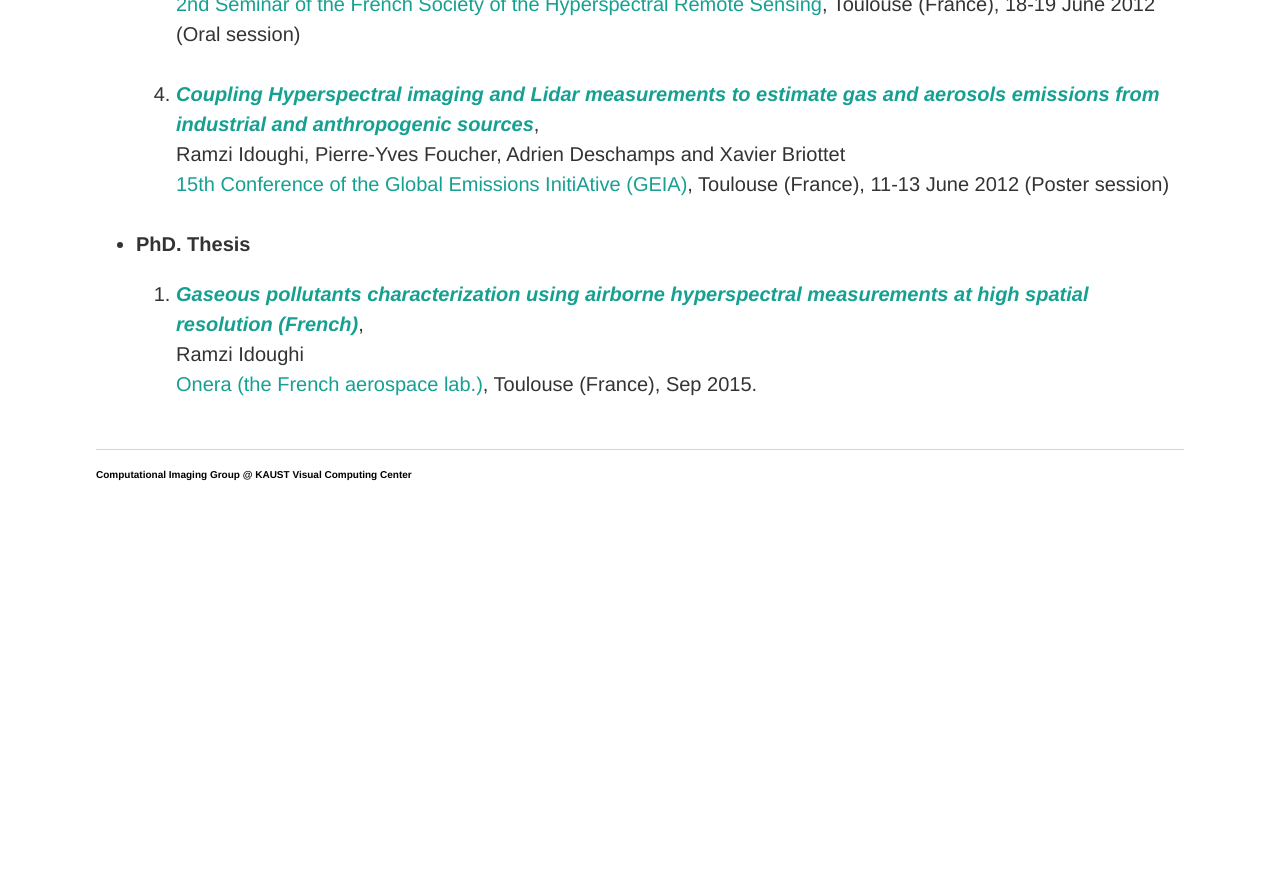
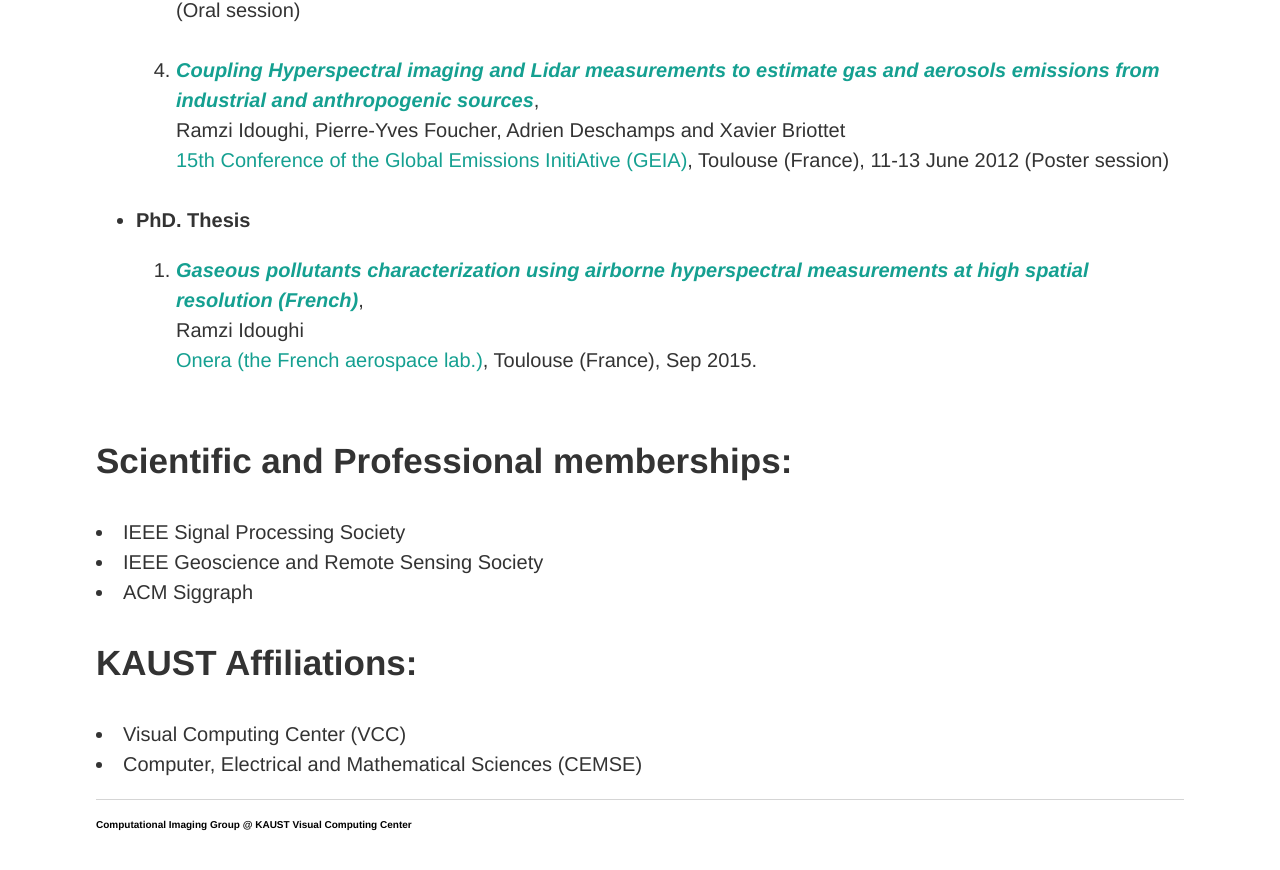
Before and after one commit to vccimaging/vccimaging.github.io, a Jekyll site: the page built from People/idoughr/index.html, in a window 1280 px wide and 900 px high, scrolled down 1810 px. Shown: the top 870 px of the window. Built offline with Jekyll 4.4.1, drawn with Linux system fonts in a browser that asks for light colours; before the commit the page ends 2360 px from its top, so only the background shows below that.

Commit message:
Update index.html

```diff
--- a/People/idoughr/index.html
+++ b/People/idoughr/index.html
@@ -22,13 +22,13 @@ height: 196
 <b>Additional details:</b> <a href=bio>Bio</a><p>
 
 
-<h2>Publications</h2>
+<h3>Publications</h3>
 
-<h3>Recent Publications (within VCC)</h3>
+<h4>Recent Publications (within VCC)</h4>
 {% include publicationlist.html name="R. Idoughi" minYear=2016 %}
 <br>
 <br>
-<h3>Other Publications</h3>
+<h4>Other Publications</h4>
 <ul>
 <li><b>Journal</b> <p>
 <ol>
@@ -36,7 +36,7 @@ height: 196
 <br>Ramzi Idoughi, Thomas H. G. Vidal, Pierre-Yves Foucher, Marc-Andr&eacute; Gagnon and Xavier Briottet <br>
 <a href="https://www.hindawi.com/journals/jspec/2016/5428762/"> Journal of Spectroscopy, Volume 2016, Article ID 5428762, 17 pages</a><br>
 A corrigendum for this article has been published. To view the corrigendum, please click <a href="https://www.researchgate.net/publication/311751681_Corrigendum_to_Background_Radiance_Estimation_for_Gas_Plume_Quantification_for_Airborne_Hyperspectral_Thermal_Imaging"> here</a></li>
-</ol>
+</ol><br>
 
 
 <li><b>Conference</b> <p>
@@ -64,6 +64,14 @@ A corrigendum for this article has been published. To view the corrigendum, plea
 <br> Ramzi Idoughi<br>
 <a href="http://www.onera.fr/en"> Onera (the French aerospace lab.)</a>, Toulouse (France), Sep 2015.</li><br>
 </ol>
-
 </li>
 </ul>
+
+
+<h3>Scientific and Professional memberships: </h3> <p>
+  <li> IEEE Signal Processing Society </li>
+  <li> IEEE Geoscience and Remote Sensing Society </li>
+  <li> ACM Siggraph</li></p>
+<h3>KAUST Affiliations: </h3> <p>
+  <li>Visual Computing Center (VCC) </li>
+  <li>Computer, Electrical and Mathematical Sciences (CEMSE)</li></p>
```
